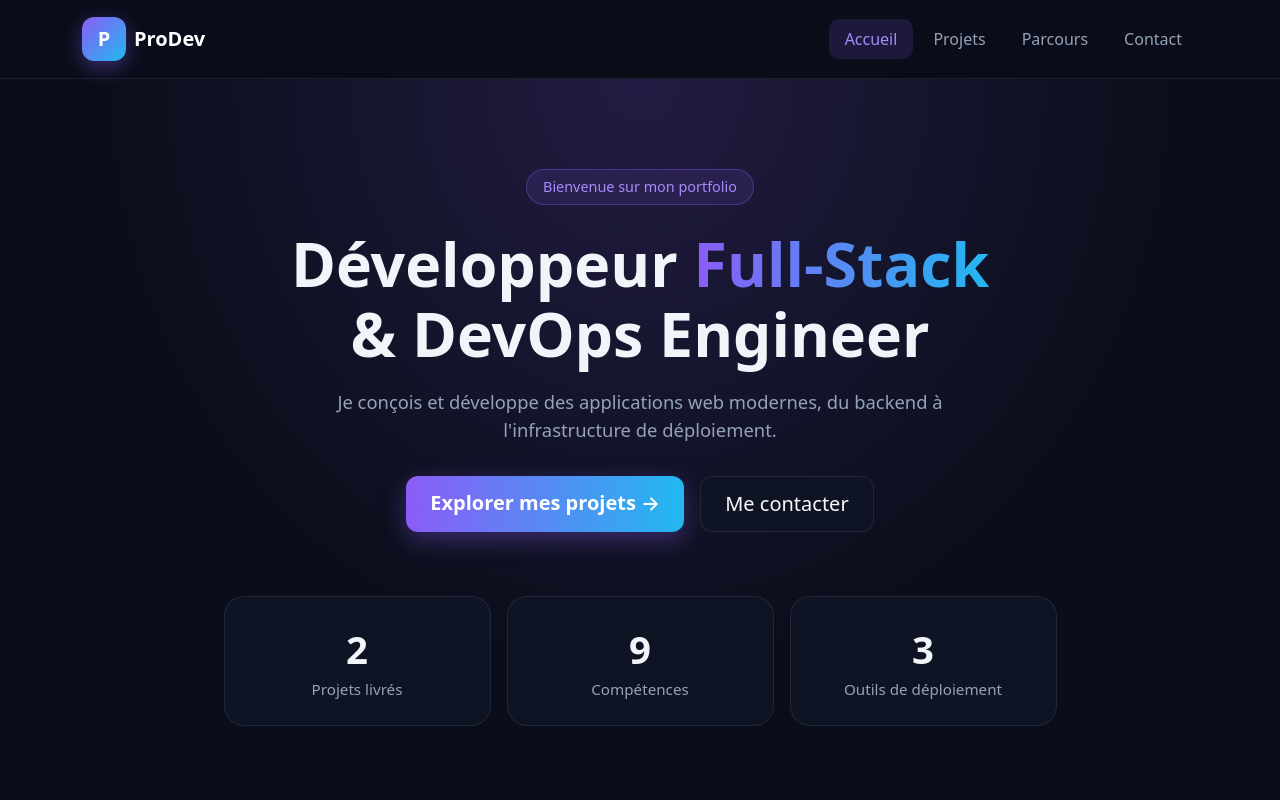
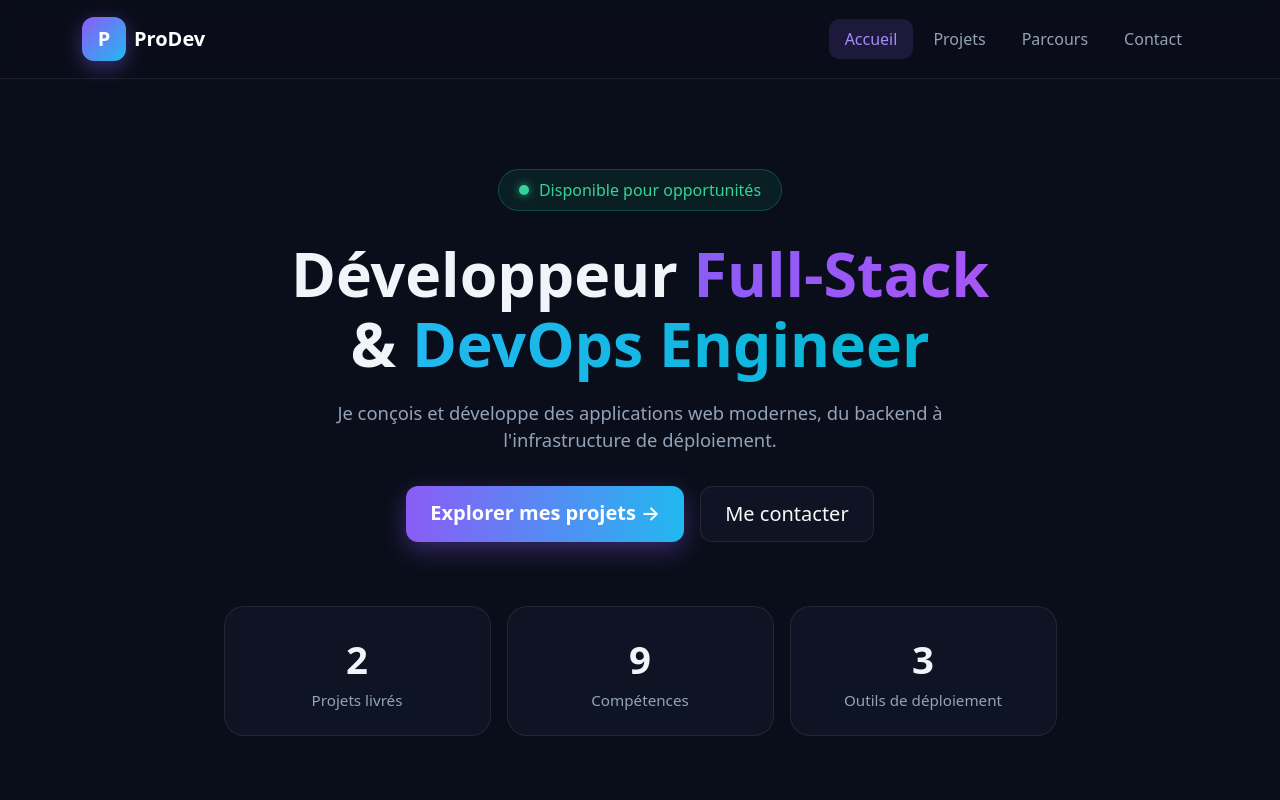
Before and after one commit to priscacoly96-lgtm/portfolio-frontend, a React (Vite) app: page / in a window 1280 px wide. Shown: the top 800 px of the page. Built offline with nearby package versions, Linux system fonts and the light colour scheme.

Commit message:
Couleurs et badge disponibilité

```diff
--- a/src/index.css
+++ b/src/index.css
@@ -168,3 +168,45 @@ body {
   background: rgba(139, 92, 246, 0.15);
   color: #a78bfa;
 }
+body {
+  background: #0a0e1a;
+}
+
+.hero-section {
+  background: #0a0e1a;
+}
+
+.hero-available {
+  display: inline-flex;
+  align-items: center;
+  gap: 10px;
+  padding: 8px 20px;
+  border-radius: 999px;
+  background: rgba(16, 185, 129, 0.1);
+  border: 1px solid rgba(16, 185, 129, 0.3);
+  color: #34d399;
+  font-size: 1rem;
+  margin-bottom: 28px;
+}
+
+.hero-available-dot {
+  width: 10px;
+  height: 10px;
+  border-radius: 50%;
+  background: #34d399;
+  box-shadow: 0 0 10px rgba(52, 211, 153, 0.8);
+}
+
+.text-violet {
+  background: linear-gradient(90deg, #8b5cf6, #a855f7);
+  -webkit-background-clip: text;
+  background-clip: text;
+  color: transparent;
+}
+
+.text-cyan {
+  background: linear-gradient(90deg, #22b8f0, #06b6d4);
+  -webkit-background-clip: text;
+  background-clip: text;
+  color: transparent;
+}
--- a/src/pages/Home.jsx
+++ b/src/pages/Home.jsx
@@ -23,11 +23,14 @@ function Home() {
       {/* Hero */}
       <section className="hero-section">
         <div className="container text-center">
-          <span className="hero-badge">Bienvenue sur mon portfolio</span>
-          <h1 className="hero-title">
-            Développeur <span className="text-gradient">Full-Stack</span>
-            <br />& DevOps Engineer
-          </h1>
+              <span className="hero-available">
+  <span className="hero-available-dot"></span>
+  Disponible pour opportunités
+</span>
+<h1 className="hero-title">
+  Développeur <span className="text-violet">Full-Stack</span>
+  <br />&amp; <span className="text-cyan">DevOps Engineer</span>
+</h1>
           <p className="hero-subtitle">
             Je conçois et développe des applications web modernes, du backend
             à l'infrastructure de déploiement.
```
